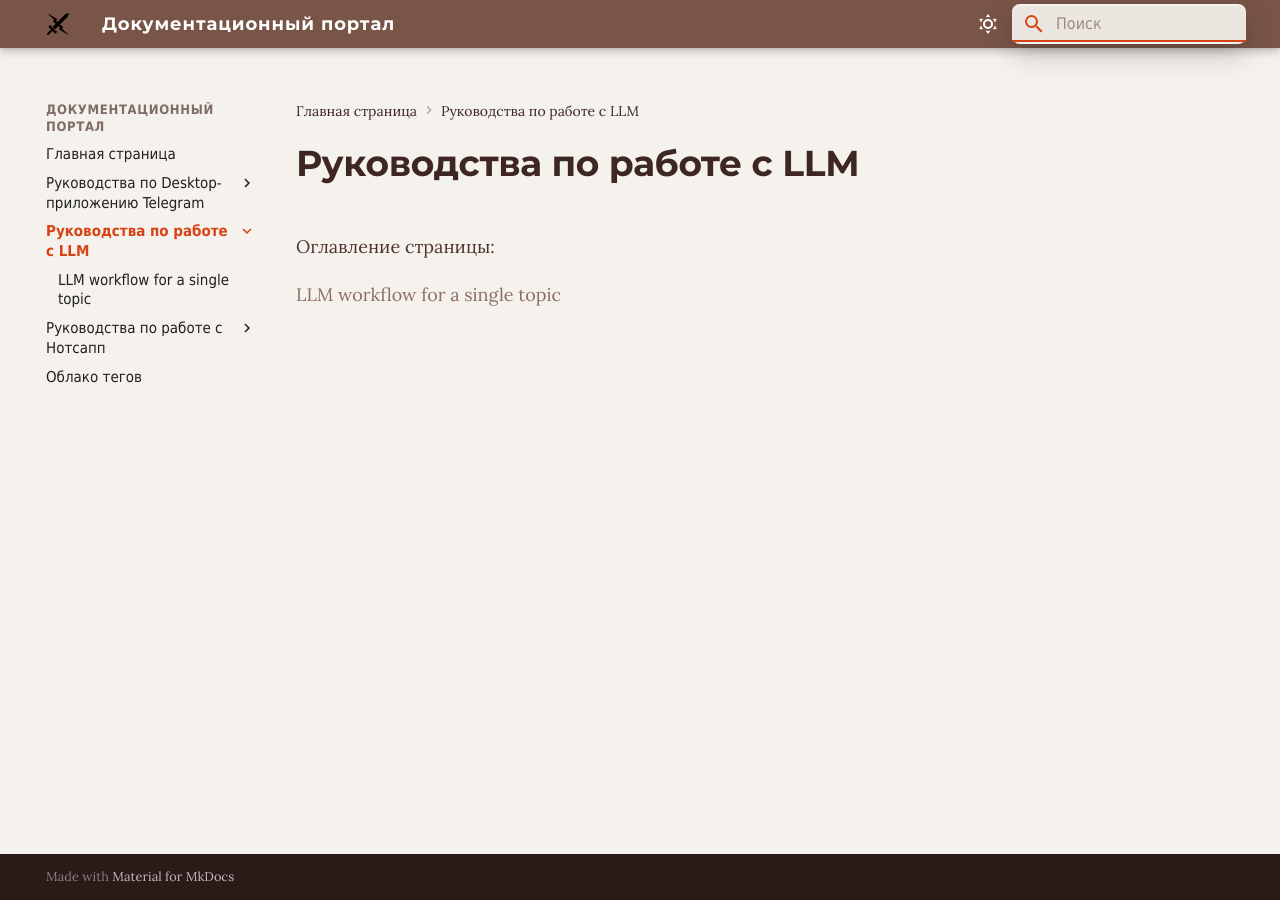
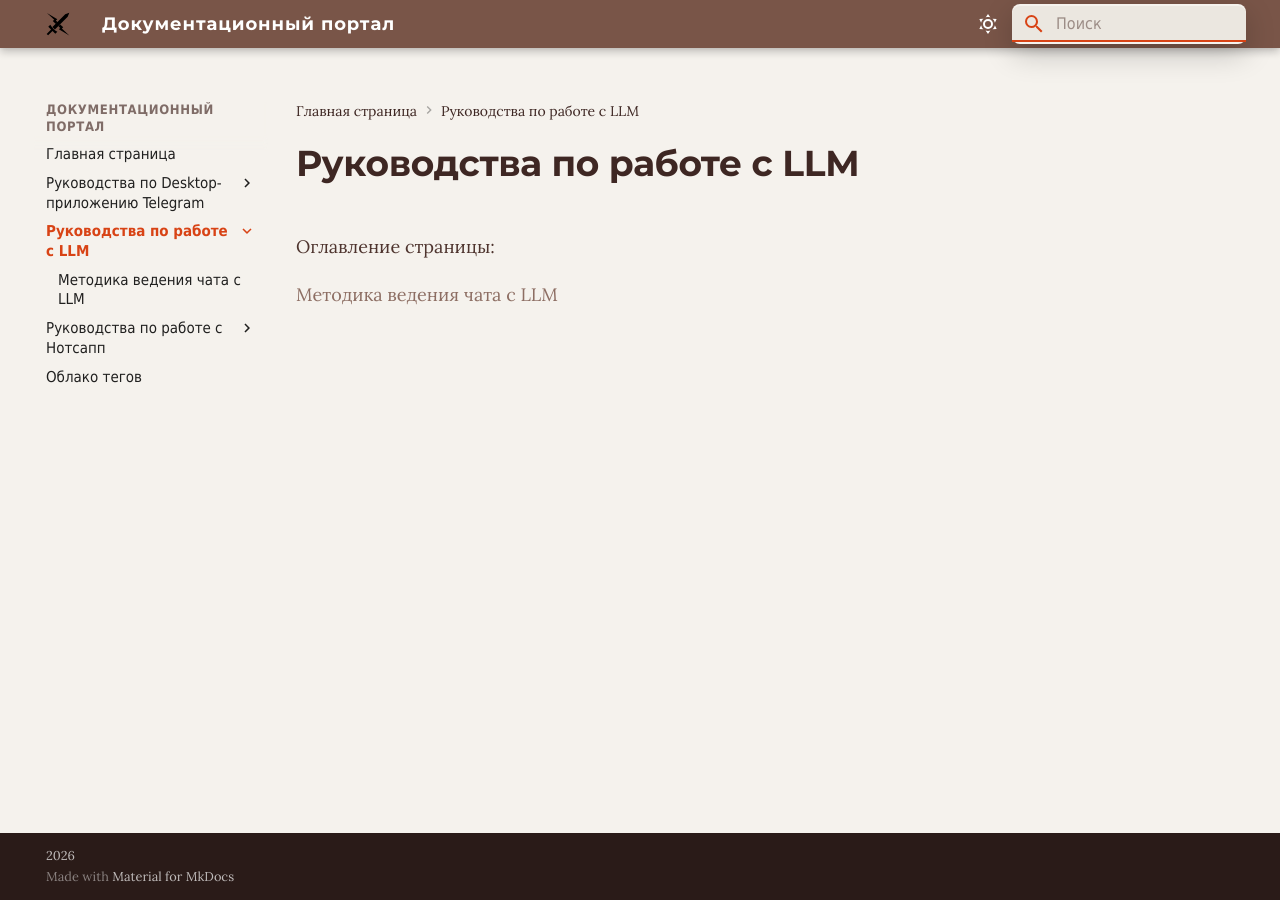
Before and after one commit to sostarovoitov/my-portfolio, an MkDocs documentation site: the page built from docs/Instructions/LLMs/index.md, in a window 1280 px wide. Built offline with MkDocs 1.6.1 and Material for MkDocs 9.7.7, drawn with Linux system fonts in a browser that asks for light colours.

Commit message:
Добавлен единый источник, исправлены тексты статей

```diff
--- a/docs/Instructions/LLMs/index.md
+++ b/docs/Instructions/LLMs/index.md
@@ -2,4 +2,4 @@
 
 Оглавление страницы:
 
-[LLM workflow for a single topic](LLM-instruction.md)
+[Методика ведения чата с LLM](LLM-instruction.md)
--- a/mkdocs.yml
+++ b/mkdocs.yml
@@ -1,11 +1,12 @@
 site_name: Документационный портал # Название сайта
 site_description: Док портал обо всем # Описание сайта, добавляется в meta-теги
+copyright: '2026'
 theme: # Тема сайта, информация о ее параметрах
   name: material # Название темы
   logo: images/logo.svg # Ссылка на логотип сайта, логотип добавляется в папку `docs/images`
   font:
     text: Lora # Шрифт текста
-    code: Montserrat # Шрифт для текста кода (формально). У меня будет переиспользован для заголовков
+    code: Montserrat # Шрифт для текста кода (формально). У меня используется для заголовков
   language: ru # Язык
   palette: # Настройки светлой и тёмной тем
     # Настройки моей собственной темы
@@ -53,7 +54,7 @@ nav: # Структура сайта
   - Управление кэшем Telegram: Instructions/Telegram/sostarovoitov-instruction.md
 - Руководства по работе с LLM:
   - Instructions/LLMs/index.md
-  - LLM workflow for a single topic: Instructions/LLMs/LLM-instruction.md
+  - Методика ведения чата с LLM: Instructions/LLMs/LLM-instruction.md
 - Руководства по работе с Нотсапп:
   - Instructions/Notesapp/index.md
   - Редактирование заметки: Instructions/Notesapp/notesapp-instruction.md
@@ -76,6 +77,9 @@ markdown_extensions: # Расширения markdown
   - pymdownx.emoji: # Иконки и эмодзи
       emoji_index: !!python/name:material.extensions.emoji.twemoji
       emoji_generator: !!python/name:material.extensions.emoji.to_svg
+  - pymdownx.snippets:
+      base_path:
+        - docs
 
 plugins:
   - search
@@ -89,6 +93,8 @@ plugins:
   - redoc-tag
   - plantuml:
       puml_url: https://www.plantuml.com/plantuml/
+      theme:
+          enabled: false
 
 extra_css:
   - stylesheets/extra.css
```
Also changed, not shown: docs/Instructions/LLMs/LLM-instruction.md (+26 -23 lines), docs/Instructions/Notesapp/notesapp-instruction.md (+1 -0 lines), docs/Instructions/Telegram/sostarovoitov-instruction.md (+5 -1 lines), 1 other file.
